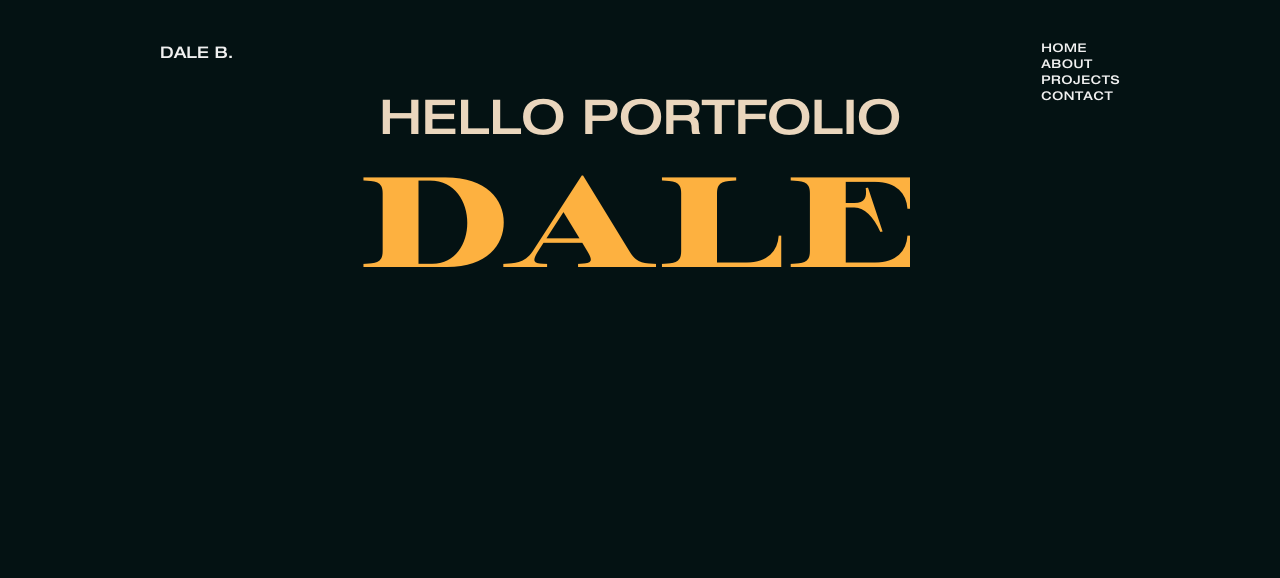
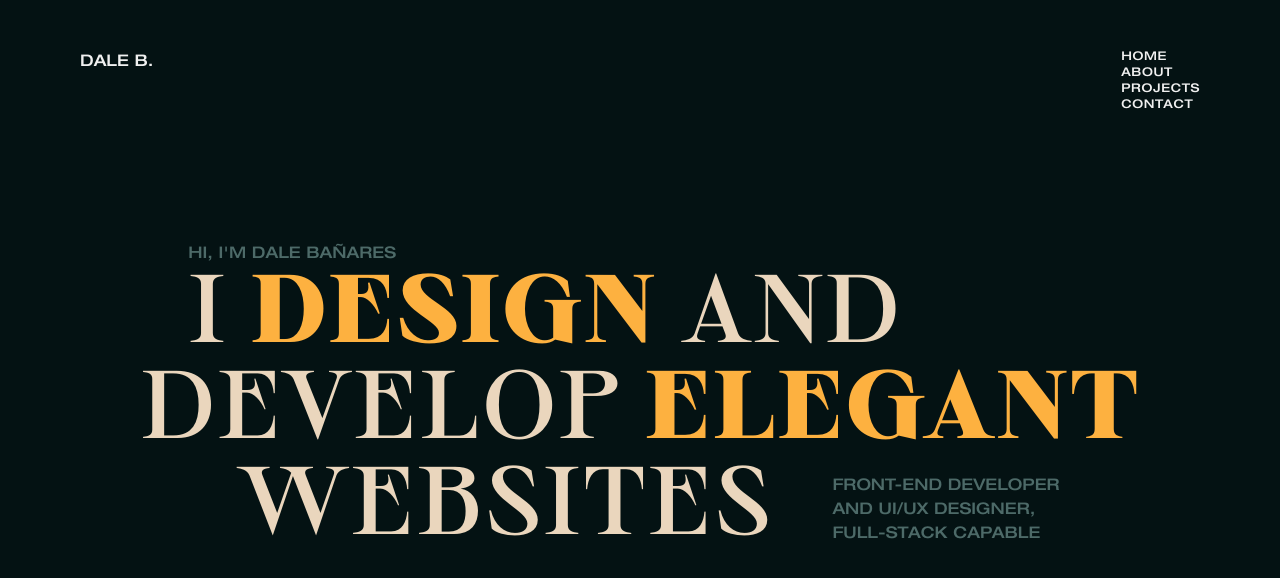
Before and after one commit to hyamero/portfolio-legacy, a Next.js app: page / in a window 1280 px wide. Shown: the top 578 px of the page. Built offline with nearby package versions, Linux system fonts and the light colour scheme.

Commit message:
Design heading  component

```diff
--- /dev/null
+++ b/components/Heading.tsx
@@ -0,0 +1,25 @@
+import React from "react";
+
+interface HeadingProps {}
+
+export const Heading: React.FC<HeadingProps> = ({}) => {
+  return (
+    <header className="container h-screen bg-dark flex flex-col justify-center items-center">
+      <div className="relative">
+        <p className="sub-text mr-auto absolute top-[-1rem] left-[3rem]">
+          HI, I'M DALE BAÑARES
+        </p>
+        <div className="header-text text-[6rem] inline-block relative">
+          &nbsp; I <span>DESIGN</span> AND
+          <br /> DEVELOP <span>ELEGANT</span>
+          <br />
+          &nbsp; &nbsp; WEBSITES
+        </div>
+        <p className="text-sub whitespace-nowrap font-Helvetica absolute bottom-0 right-[5rem]">
+          FRONT-END DEVELOPER <br /> AND UI/UX DESIGNER, <br /> FULL-STACK
+          CAPABLE
+        </p>
+      </div>
+    </header>
+  );
+};
--- a/components/Navbar.tsx
+++ b/components/Navbar.tsx
@@ -4,8 +4,8 @@ interface NavbarProps {}
 
 export const Navbar: React.FC<NavbarProps> = ({}) => {
   return (
-    <nav className="fixed top-0 w-screen mt-10">
-      <div className="container font-Helvetica text-light flex justify-between">
+    <nav className="fixed top-0 w-screen mt-12 max-w-[1920px] m-auto px-20 ">
+      <div className="font-Helvetica text-light flex justify-between">
         <h3>DALE B.</h3>
         <ul className="text-xs tracking-wider">
           <li>HOME</li>
--- a/pages/index.tsx
+++ b/pages/index.tsx
@@ -1,5 +1,6 @@
 import type { NextPage } from "next";
 import Head from "next/head";
+import { Heading } from "../components/Heading";
 
 const Home: NextPage = () => {
   return (
@@ -10,11 +11,8 @@ const Home: NextPage = () => {
         <link rel="icon" href="/favicon.ico" />
       </Head>
 
-      <main className="h-screen bg-dark p-20 text-center">
-        <h1 className="text-[3rem] text-ylw-100 font-Helvetica font">
-          HELLO PORTFOLIO
-        </h1>
-        <h1 className="font-Sprat text-ylw-200 font-black text-9xl">DALE</h1>
+      <main>
+        <Heading />
       </main>
     </div>
   );
--- a/styles/globals.css
+++ b/styles/globals.css
@@ -4,7 +4,19 @@
 
 @layer components {
   .container {
-    @apply max-w-[1920px] m-auto px-40;
+    @apply max-w-[1920px] m-auto px-[200px];
+  }
+
+  .header-text {
+    @apply font-Sprat font-medium text-ylw-100 whitespace-nowrap leading-none;
+  }
+
+  .header-text span {
+    @apply font-semibold text-ylw-200;
+  }
+
+  .sub-text {
+    @apply text-sub whitespace-nowrap font-Helvetica;
   }
 }
 
--- a/tailwind.config.js
+++ b/tailwind.config.js
@@ -11,6 +11,7 @@ module.exports = {
         },
         dark: "#041213",
         light: "#f0f0f0",
+        sub: "#4D6A68",
       },
 
       fontFamily: {
```
